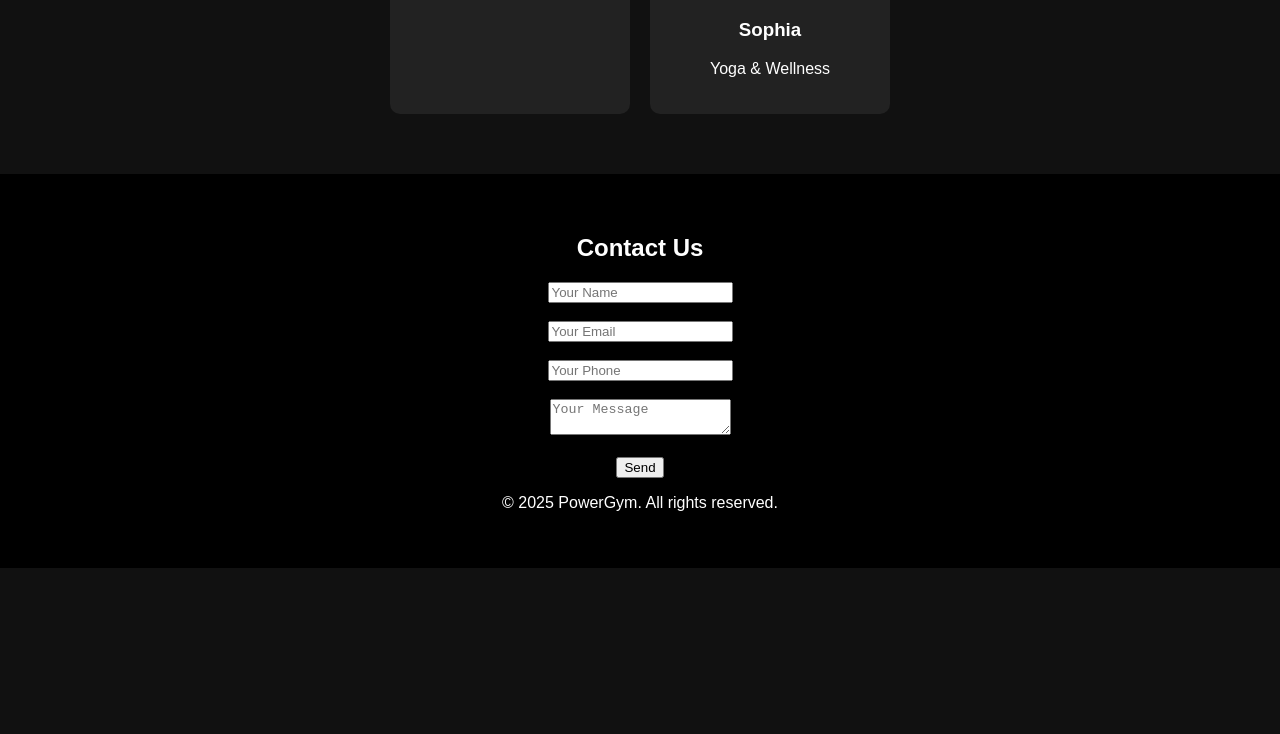
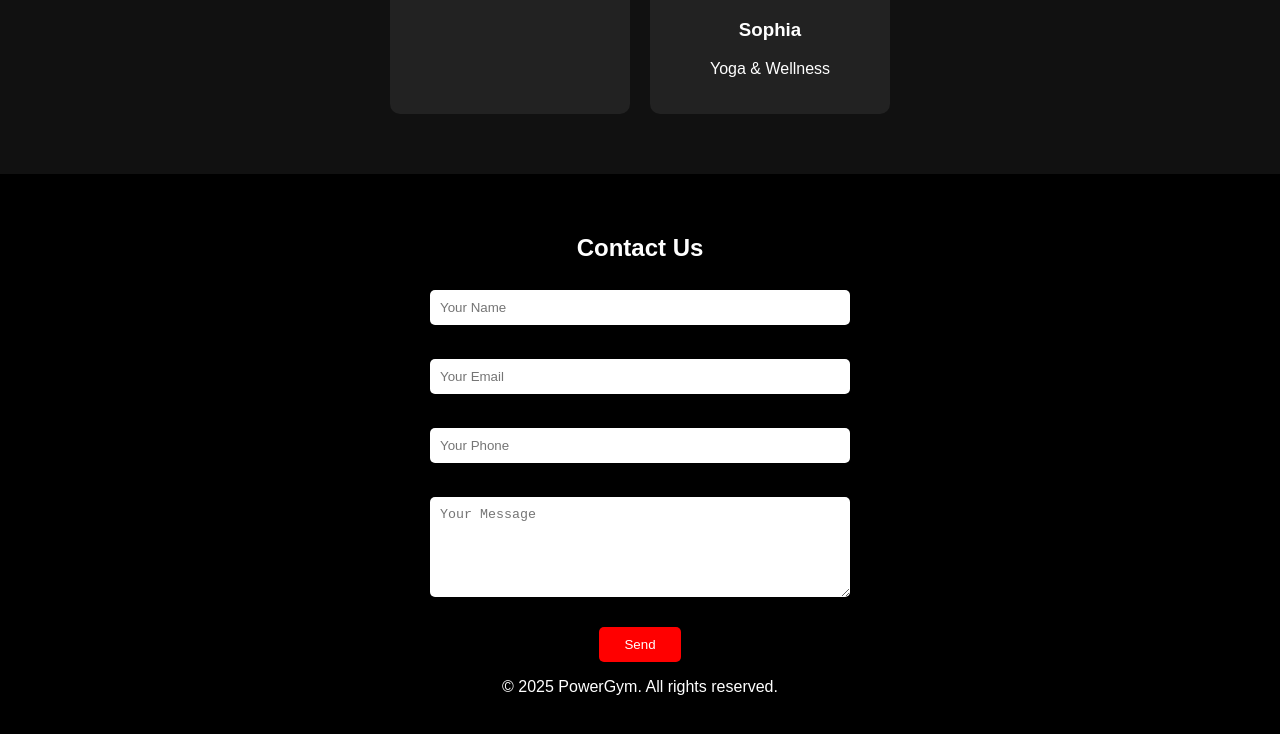
Before and after one commit to parsuvanath/gym-website, a plain HTML site: page index.html in a window 1280 px wide. Shown: the part 2535-3269 px from the top of the page. Before the commit the page ends 3103 px from the top, so only its background shows below. Drawn offline with Linux system fonts and the light colour scheme.

Commit message:
Update style.css

```diff
--- a/style.css
+++ b/style.css
@@ -71,3 +71,31 @@ footer {
   padding: 40px;
   text-align: center;
 }
+
+/* 🔴 ADDED: Contact form styles (NEW) */
+footer input,
+footer textarea {
+  width: 90%;
+  max-width: 400px;
+  padding: 10px;
+  margin: 8px 0;
+  border-radius: 5px;
+  border: none;
+}
+
+footer textarea {
+  height: 80px;
+}
+
+footer button {
+  background: red;
+  color: #fff;
+  padding: 10px 25px;
+  border-radius: 5px;
+  border: none;
+  cursor: pointer;
+}
+
+footer button:hover {
+  background: darkred;
+}
```
